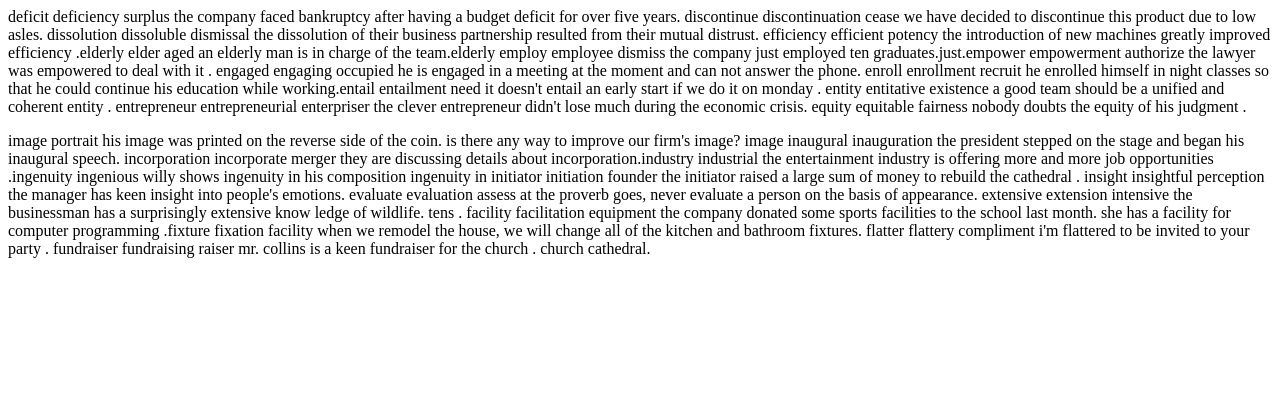
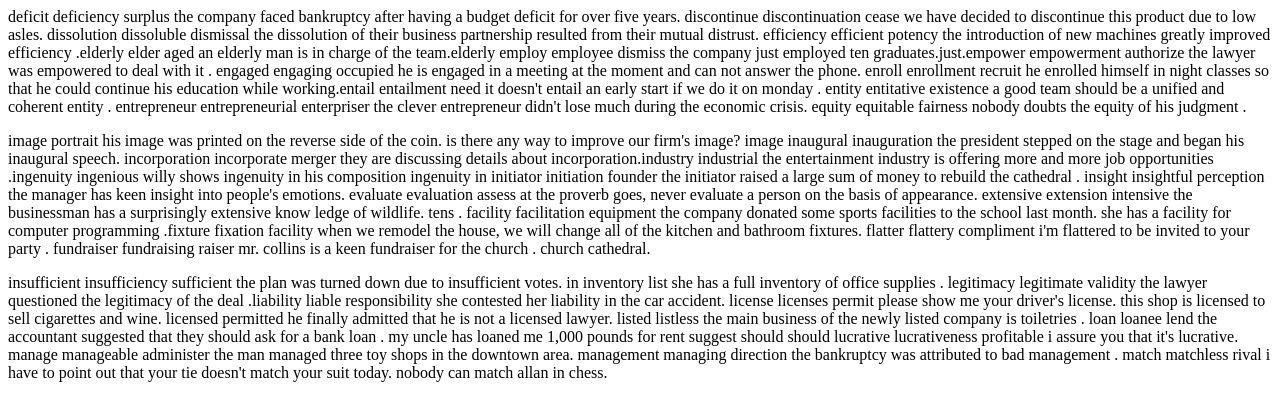
Before and after one commit to pann710/20210927, a plain HTML site: page index.html in a window 1280 px wide. Drawn offline with Linux system fonts and the light colour scheme.

Commit message:
Update index.html

```diff
--- a/index.html
+++ b/index.html
@@ -7,5 +7,8 @@ deficit deficiency surplus the company faced bankruptcy after having a budget de
 
 </p>
   <p>image portrait his image was printed on the reverse side of the coin. is there any way to improve our firm's image? image inaugural inauguration the president stepped  on the stage and began his inaugural  speech. incorporation  incorporate merger  they are discussing details about incorporation.industry industrial  the entertainment industry is offering more and more job opportunities .ingenuity  ingenious willy shows ingenuity in his composition  ingenuity in initiator initiation founder the initiator raised a large sum of money to rebuild  the cathedral . insight insightful perception the manager has keen insight into people's emotions. evaluate evaluation assess at the proverb goes, never evaluate a person on the basis of appearance. extensive extension intensive the businessman has a surprisingly  extensive know ledge of wildlife. tens . facility facilitation equipment the company donated some sports facilities to the school last month. she has a facility for computer programming .fixture fixation facility when we remodel the house, we will change all of the kitchen and bathroom fixtures. flatter flattery compliment  i'm flattered to be invited to your party . fundraiser fundraising  raiser mr. collins is a keen fundraiser for the church . church cathedral.</p>
-</body>
+
+  <p>insufficient insufficiency sufficient the plan was turned down due to insufficient votes. in inventory list  she has a full inventory of office supplies . legitimacy legitimate  validity  the lawyer questioned the legitimacy of the deal .liability liable responsibility she contested her liability in the car accident. license licenses permit please show me your driver's license. this shop is licensed to sell cigarettes and wine. licensed permitted he finally admitted that he is not a licensed lawyer. listed listless the main business of the newly listed company is toiletries . loan loanee lend the accountant suggested that they  should  ask for a bank loan . my uncle has loaned me 1,000 pounds for rent suggest should should lucrative lucrativeness profitable i assure you that it's lucrative. manage manageable  administer the man managed  three toy shops in the downtown area. management managing  direction  the bankruptcy was attributed to bad management . match matchless rival i have to point out that your tie doesn't match your suit today. nobody can match allan in chess. </p>
+
+  </body>
 </html>
```
